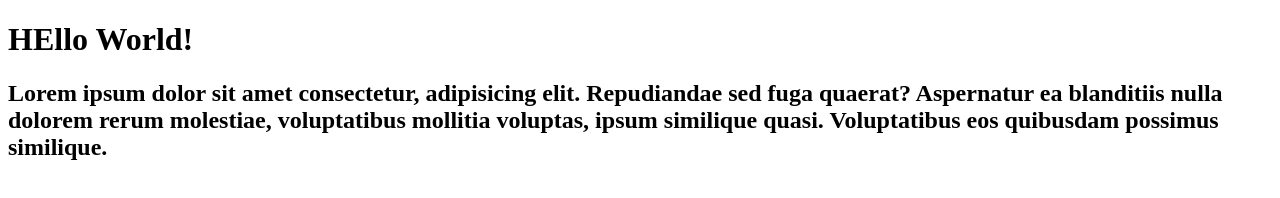
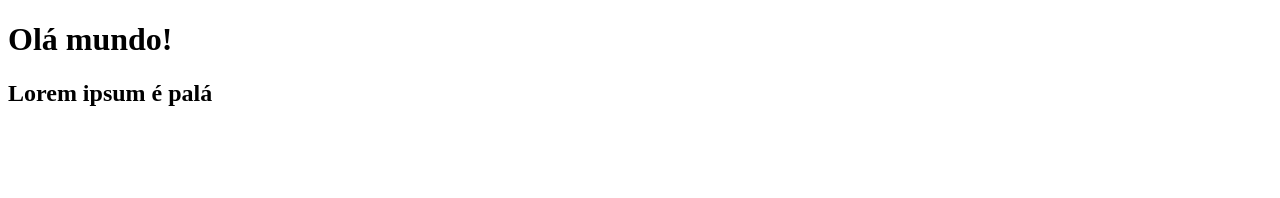
Before and after one commit to castrolabz/a, a plain HTML site: page index.html in a window 1280 px wide. Drawn offline with Linux system fonts and the light colour scheme.

Commit message:
no speak english bro

```diff
--- a/index.html
+++ b/index.html
@@ -6,7 +6,7 @@
     <title>Document</title>
 </head>
 <body>
-    <h1>HEllo World!</h1>
-    <h2>Lorem ipsum dolor sit amet consectetur, adipisicing elit. Repudiandae sed fuga quaerat? Aspernatur ea blanditiis nulla dolorem rerum molestiae, voluptatibus mollitia voluptas, ipsum similique quasi. Voluptatibus eos quibusdam possimus similique.</h2>
+    <h1>Olá mundo!</h1>
+    <h2>Lorem ipsum é palá</h2>
 </body>
 </html>
```
